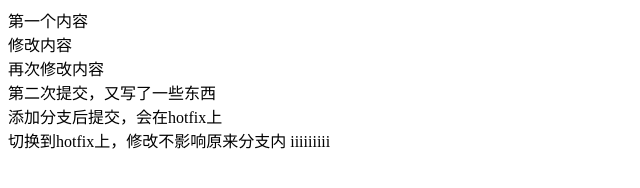
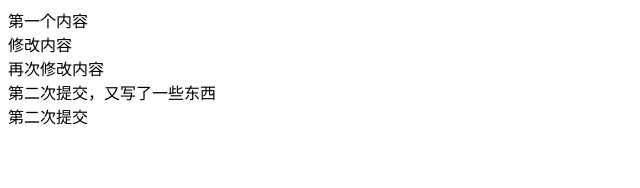
Before and after one commit to duHongXia/itcast, a plain HTML site: page index.html in a window 1280 px wide. Shown: the whole page, without its empty margins (0-640 px from the left). Drawn offline with Linux system fonts and the light colour scheme.

Commit message:
提交了吗

```diff
--- a/index.html
+++ b/index.html
@@ -12,6 +12,4 @@ PE html>
 <div>修改内容</div>
 <div>再次修改内容</div>
 <div>第二次提交，又写了一些东西</div>
-<div>添加分支后提交，会在hotfix上</div>
-<div>切换到hotfix上，修改不影响原来分支内
-iiiiiiiii
+<div>第二次提交</div>
```
